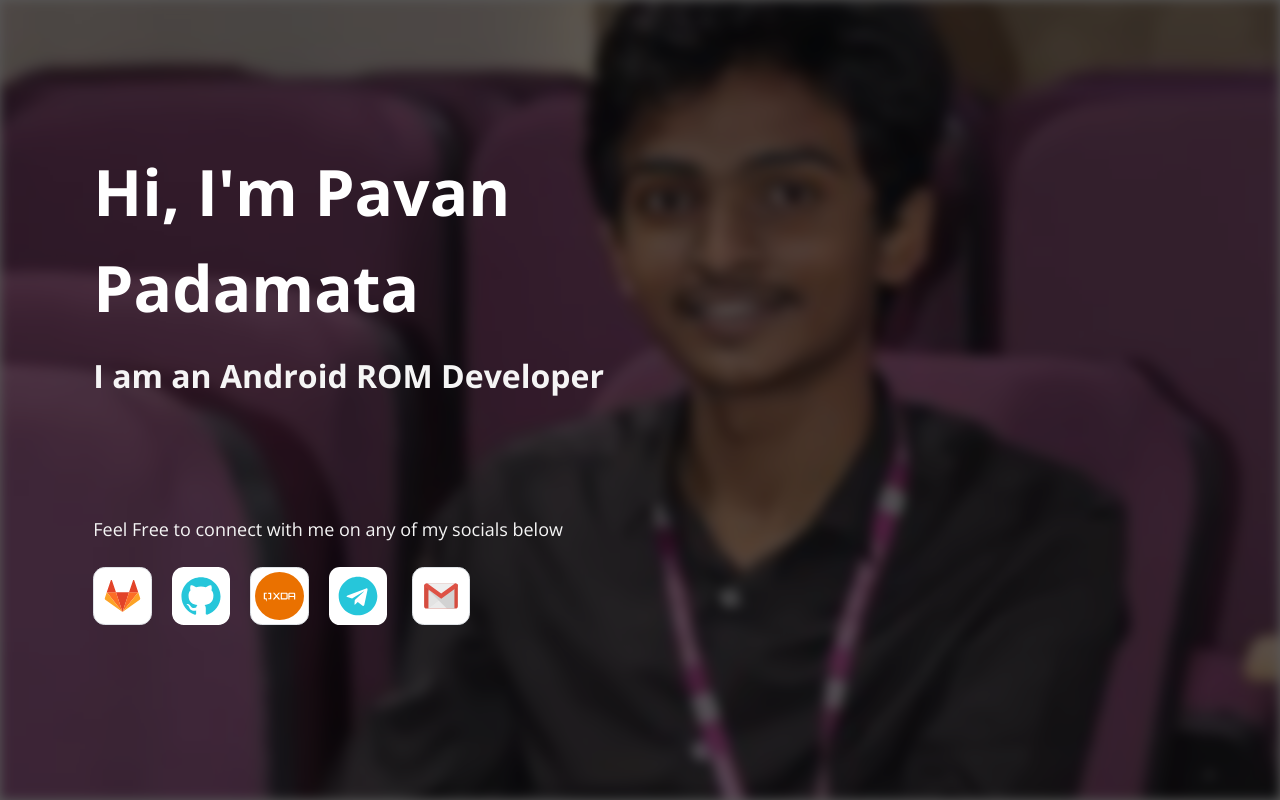
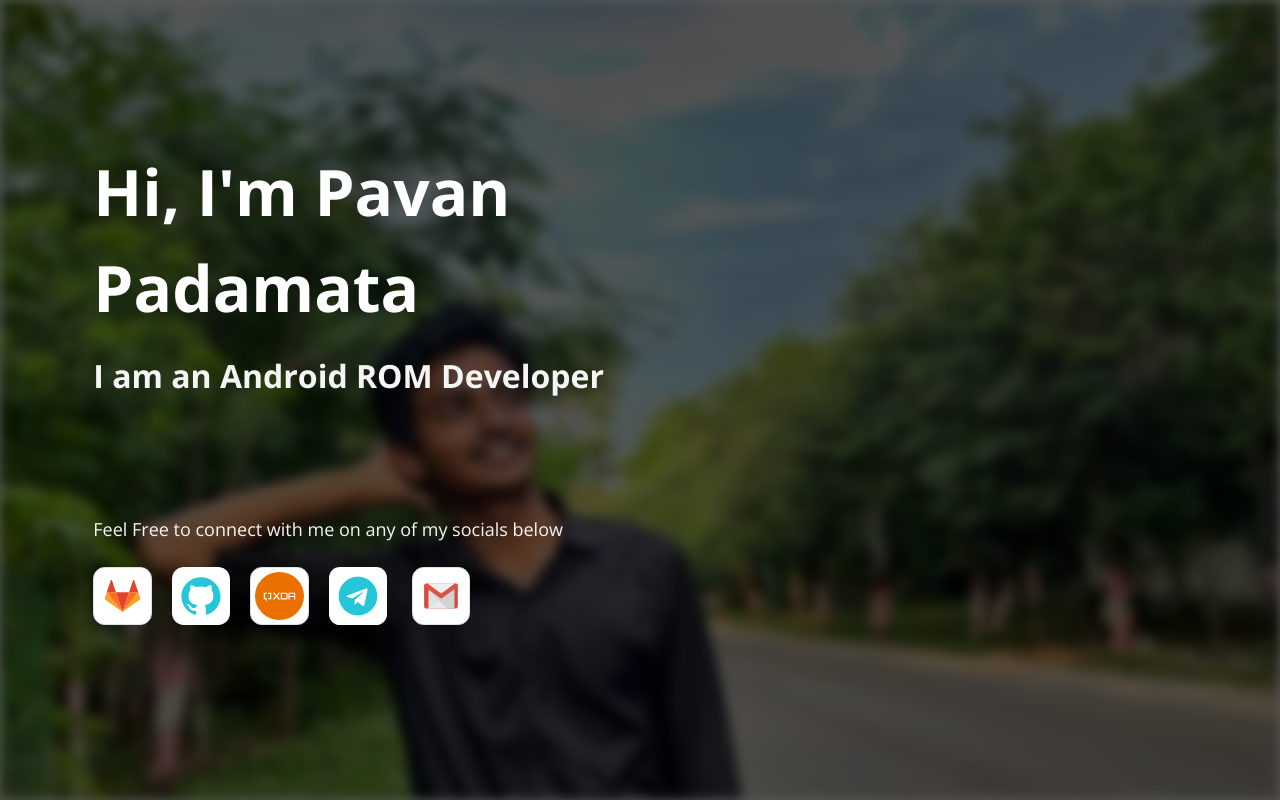
Before and after one commit to Pavanpadamata21/Pavanpadamata.github.io, a plain HTML site: page index.html in a window 1280 px wide. Drawn offline with nearby package versions, Linux system fonts and the light colour scheme.

Commit message:
Update Image

```diff
--- a/index.html
+++ b/index.html
@@ -29,7 +29,7 @@
         <span class="visually-hidden"></span>
       </div>
     </div>
-    <img class="bg" src="./img/pavan.jpeg">
+    <img class="bg" src="./img/pavan1.jpeg">
     <div class="shade"></div>
 
     <div class="container">
```
Also changed, not shown: img/pavan1.jpeg (added).
